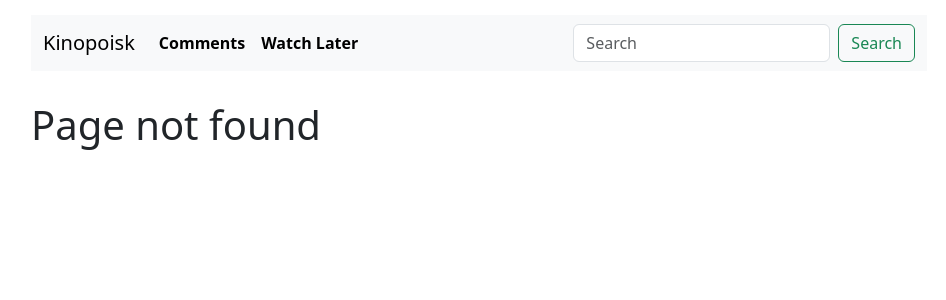
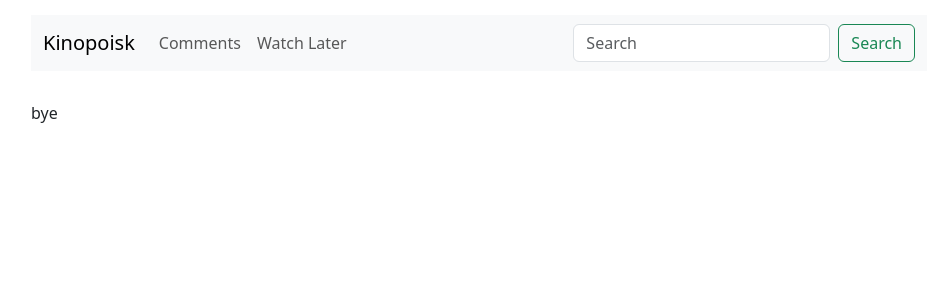
Before and after one commit to crazypon/kinopoisk-react, a React (Vite) app: page /movies/1 in a window 1280 px wide. Before the commit this address had no page. Shown: the top 300 px of the page, without its empty margins (161-1107 px from the left). Built offline with nearby package versions, Linux system fonts and the light colour scheme; no server answers.

Commit message:
problem with active links were solved

```diff
--- a/src/App.jsx
+++ b/src/App.jsx
@@ -1,6 +1,6 @@
 import React from "react";
-import Navbar from "./components/Navbar";
 import Movies from "./components/Movies";
+import MovieDescription from "./components/MovieDescription";
 import { Routes, Route } from "react-router-dom"
 import Home from "./components/Home";
 import NotFound from "./components/PageNotFound";
@@ -13,6 +13,7 @@ function App() {
         <Route path="/" element={<Layout />}>
           <Route index element={<Home />} />
           <Route path="/movies" element={<Movies />} />
+          <Route path="/movies/:movieId" element={<MovieDescription />} />
           <Route path="*" element={<NotFound />} />
         </Route>
 
--- a/src/components/MovieDescription.jsx
+++ b/src/components/MovieDescription.jsx
@@ -1 +1,34 @@
-import React from "react";
+import React, { useState, useEffect } from "react";
+import  { useParams } from "react-router-dom";
+
+
+const MovieDescription = () => {
+
+    const {movieId} = useParams();
+    const [currentMovie, setCurrentMovie] = useState([]);
+    const [loading, setLoading] = useState(true);
+
+    useEffect( () => {
+        fetch('http://localhost:8080/app/v1/movies/' + movieId)
+        .then( response => {
+            if(!response.ok) {
+                throw new Error("Connection was not ok")
+            }
+            return response.json()
+        })
+        .then( movie => {
+            setCurrentMovie(movie);
+            setLoading(false);
+        })
+        .catch( error => {
+            console.log("Error: " + error)
+        })
+
+    }, [])
+
+    return (
+        loading ? <div>bye</div> : <div>hello</div>
+    )
+}
+
+export default MovieDescription;
--- a/src/components/Movies.jsx
+++ b/src/components/Movies.jsx
@@ -23,7 +23,6 @@ const Movies = () => {
             console.error("Error: ", error)
         })
 
-        console.log("I am activated")
     }, [])
 
 
@@ -36,7 +35,7 @@ const Movies = () => {
                             <div key={"mykey" + movie.id} className="card h-100">
                                 <img src={movie.imagePath} className="card-img-top" alt="..."/>
                                 <div className="card-body">
-                                    <p className="card-text">{movie.movieDescription}</p>
+                                    <p className="card-text">{movie.budget}</p>
                                 </div>
                             </div>
                         </div>
--- a/src/components/Navbar.jsx
+++ b/src/components/Navbar.jsx
@@ -5,14 +5,14 @@ import { NavLink } from "react-router-dom";
 const Navbar = () => {
     return <nav className="navbar navbar-expand-lg bg-body-tertiary">
     <div className="container-fluid">
-        <NavLink end={true} className="navbar-brand" to="/">Kinopoisk</NavLink>
+        <NavLink end={true} className="navbar-brand" to="./">Kinopoisk</NavLink>
         <button className="navbar-toggler" type="button" data-bs-toggle="collapse" data-bs-target="#navbarNavAltMarkup" aria-controls="navbarNavAltMarkup" aria-expanded="false" aria-label="Toggle navigation">
         <span className="navbar-toggler-icon"></span>
         </button>
         <div className="collapse navbar-collapse" id="navbarNavAltMarkup">
             <div className="navbar-nav">
-                <NavLink end className="nav-link" to="#">Comments</NavLink>
-                <NavLink end className="nav-link" to="#">Watch Later</NavLink>
+                <NavLink className="nav-link" to="/somewhere1">Comments</NavLink>
+                <NavLink className="nav-link" to="/somewhere2">Watch Later</NavLink>
             </div>
         </div>
         <form className="d-flex" role="search">
--- a/src/index.css
+++ b/src/index.css
@@ -6,4 +6,5 @@
 .active {
   color: blue;
   font-weight: bold;
+  background-color: orange;
 }
```
